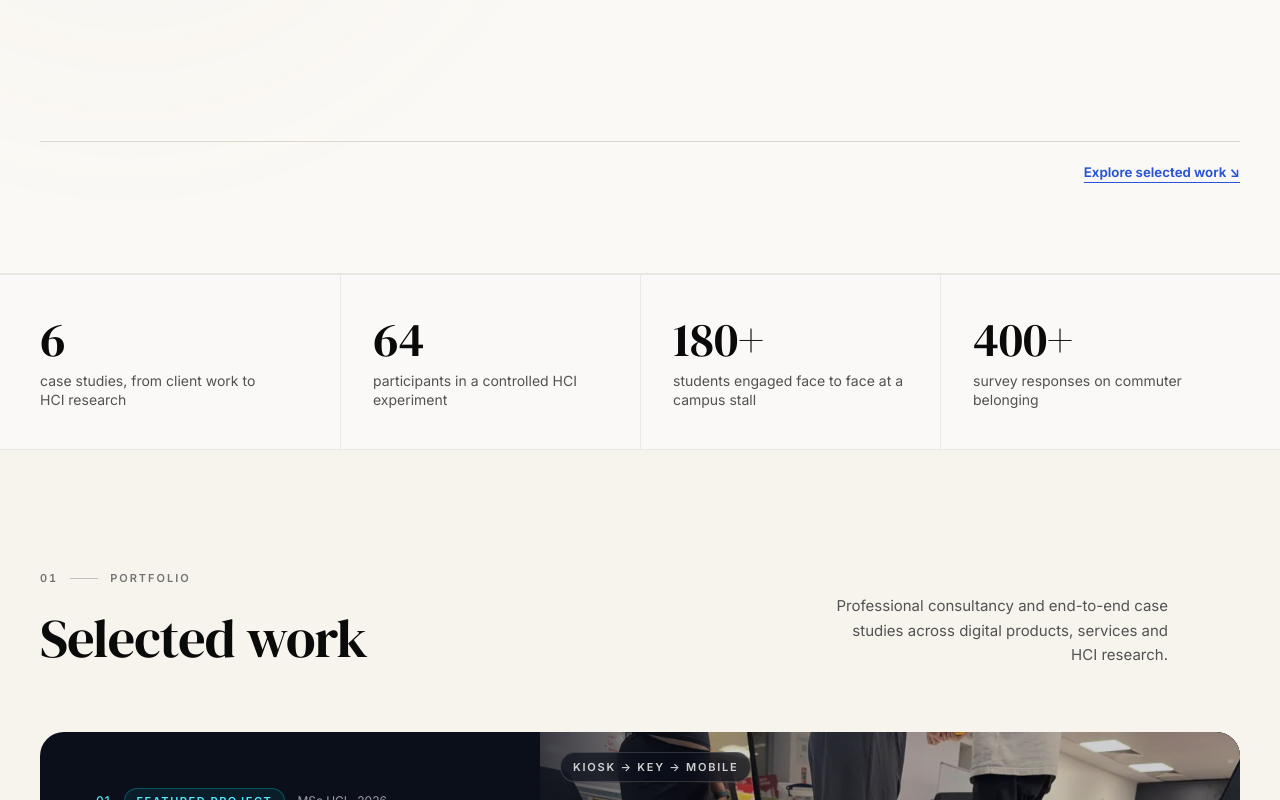
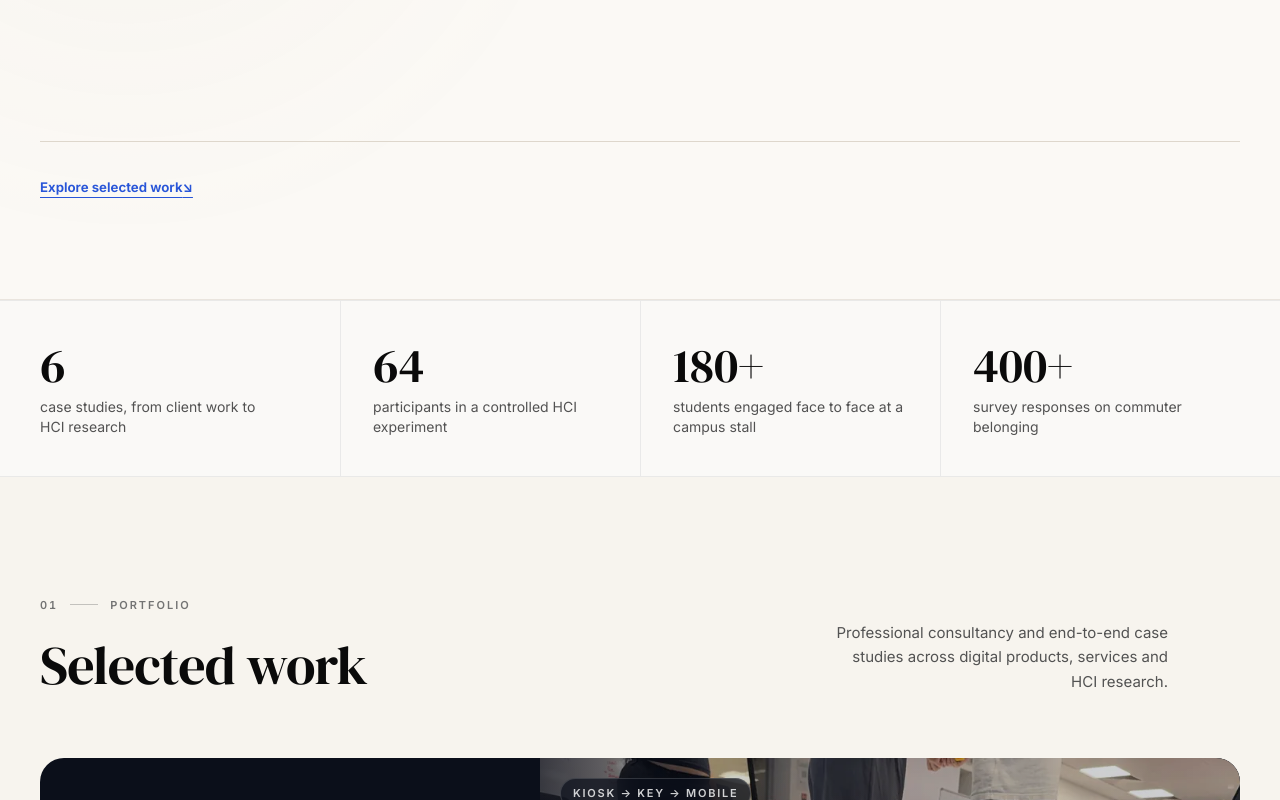
Before and after one commit to angelagharia-cloud/angelagharia-portfolio, a React (Vite) app: page / in a window 1280 px wide. Shown: the part 1926-2726 px from the top of the page. Built offline with nearby package versions, Linux system fonts and the light colour scheme.

Commit message:
Move process CTA clear of the descending cotton and tidy section rhythm

```diff
--- a/src/app/components/thread-journey.css
+++ b/src/app/components/thread-journey.css
@@ -499,3 +499,18 @@
 @media (prefers-reduced-motion: reduce) {
   .project-thread .continuous-cotton-fibre { filter: none; }
 }
+
+/* The falling cotton occupies the outside-right gutter. Keep the last
+   process action left-aligned so its underline and hit target stay clear. */
+.thread-process .process-footer {
+  justify-content: flex-start;
+  padding-top: clamp(1.1rem, 2.2vw, 1.5rem);
+}
+.thread-process .process-footer a {
+  display: inline-flex;
+  align-items: center;
+  min-height: 44px;
+}
+/* The fibre hangs in front of the section background, never in front of a
+   clickable card or its project content. */
+.thread-story #work article { isolation: isolate; }
```
